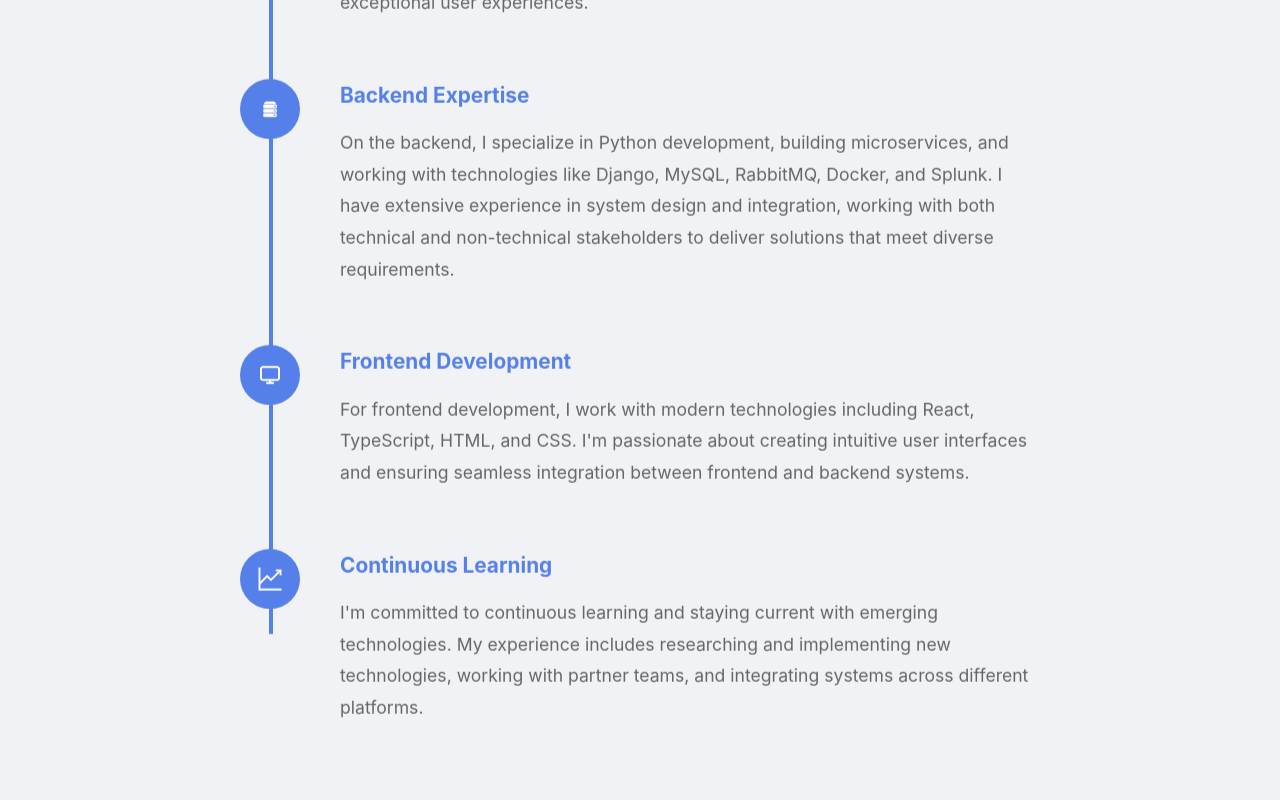
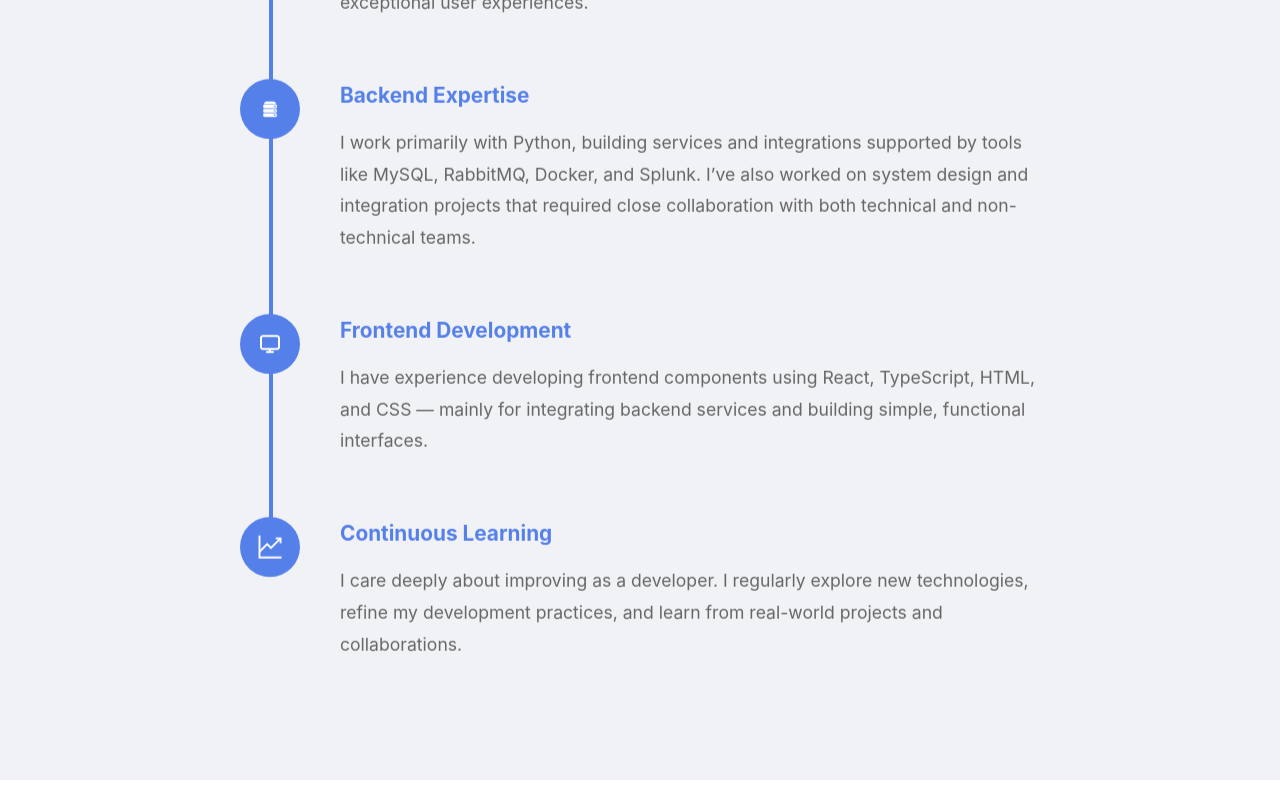
Before and after one commit to VisedFeline121/portfolio_site, a React (Vite) app in the folder portfolio-app/: page / in a window 1280 px wide. Shown: the part 1160-1960 px from the top of the page. Built offline with nearby package versions, Linux system fonts and the light colour scheme.

Commit message:
modified content

```diff
--- a/portfolio-app/src/components/sections/About/About.tsx
+++ b/portfolio-app/src/components/sections/About/About.tsx
@@ -38,9 +38,9 @@ const About: React.FC = () => {
                             <div className="timeline-content">
                                 <h3>Full Stack Development</h3>
                                 <p>
-                                    I'm a Full Stack Developer with 4+ years of
+                                    I'm a Full Stack Developer with 3+ years of
                                     experience in designing and developing
-                                    scalable web applications. My expertise
+                                    scalable web applications. My experience
                                     spans both backend and frontend development,
                                     allowing me to create comprehensive
                                     solutions that deliver exceptional user
@@ -62,14 +62,13 @@ const About: React.FC = () => {
                             <div className="timeline-content">
                                 <h3>Backend Expertise</h3>
                                 <p>
-                                    On the backend, I specialize in Python
-                                    development, building microservices, and
-                                    working with technologies like Django,
-                                    MySQL, RabbitMQ, Docker, and Splunk. I have
-                                    extensive experience in system design and
-                                    integration, working with both technical and
-                                    non-technical stakeholders to deliver
-                                    solutions that meet diverse requirements.
+                                    I work primarily with Python, building
+                                    services and integrations supported by tools
+                                    like MySQL, RabbitMQ, Docker, and Splunk.
+                                    I’ve also worked on system design and
+                                    integration projects that required close
+                                    collaboration with both technical and
+                                    non-technical teams.
                                 </p>
                             </div>
                         </div>
@@ -87,12 +86,11 @@ const About: React.FC = () => {
                             <div className="timeline-content">
                                 <h3>Frontend Development</h3>
                                 <p>
-                                    For frontend development, I work with modern
-                                    technologies including React, TypeScript,
-                                    HTML, and CSS. I'm passionate about creating
-                                    intuitive user interfaces and ensuring
-                                    seamless integration between frontend and
-                                    backend systems.
+                                    I have experience developing frontend
+                                    components using React, TypeScript, HTML,
+                                    and CSS — mainly for integrating backend
+                                    services and building simple, functional
+                                    interfaces.
                                 </p>
                             </div>
                         </div>
@@ -110,12 +108,11 @@ const About: React.FC = () => {
                             <div className="timeline-content">
                                 <h3>Continuous Learning</h3>
                                 <p>
-                                    I'm committed to continuous learning and
-                                    staying current with emerging technologies.
-                                    My experience includes researching and
-                                    implementing new technologies, working with
-                                    partner teams, and integrating systems
-                                    across different platforms.
+                                    I care deeply about improving as a
+                                    developer. I regularly explore new
+                                    technologies, refine my development
+                                    practices, and learn from real-world
+                                    projects and collaborations.
                                 </p>
                             </div>
                         </div>
--- a/portfolio-app/src/components/sections/Hero/Hero.tsx
+++ b/portfolio-app/src/components/sections/Hero/Hero.tsx
@@ -17,7 +17,7 @@ const Hero: React.FC = () => {
                 <p className="hero-description">
                     Experienced developer passionate about building scalable web
                     applications and delivering exceptional user experiences.
-                    Specializing in modern technologies with a focus on clean
+                    Experienced in modern technologies with a focus on clean
                     code and best practices.
                 </p>
                 <div className="hero-buttons">
--- a/portfolio-app/src/data/experience.ts
+++ b/portfolio-app/src/data/experience.ts
@@ -37,12 +37,4 @@ export const activities: Activity[] = [
             "Tutored high school students in mathematics to prepare them for their Bagrut exams. Demonstrated strong communication skills and ability to explain complex concepts clearly to students.",
         type: "volunteer",
     },
-    {
-        id: 2,
-        title: "Marathon Runner",
-        period: "2022",
-        description:
-            "Successfully completed my first full marathon, demonstrating discipline, goal-setting, and perseverance in achieving long-term objectives.",
-        type: "achievement",
-    },
 ];
```
